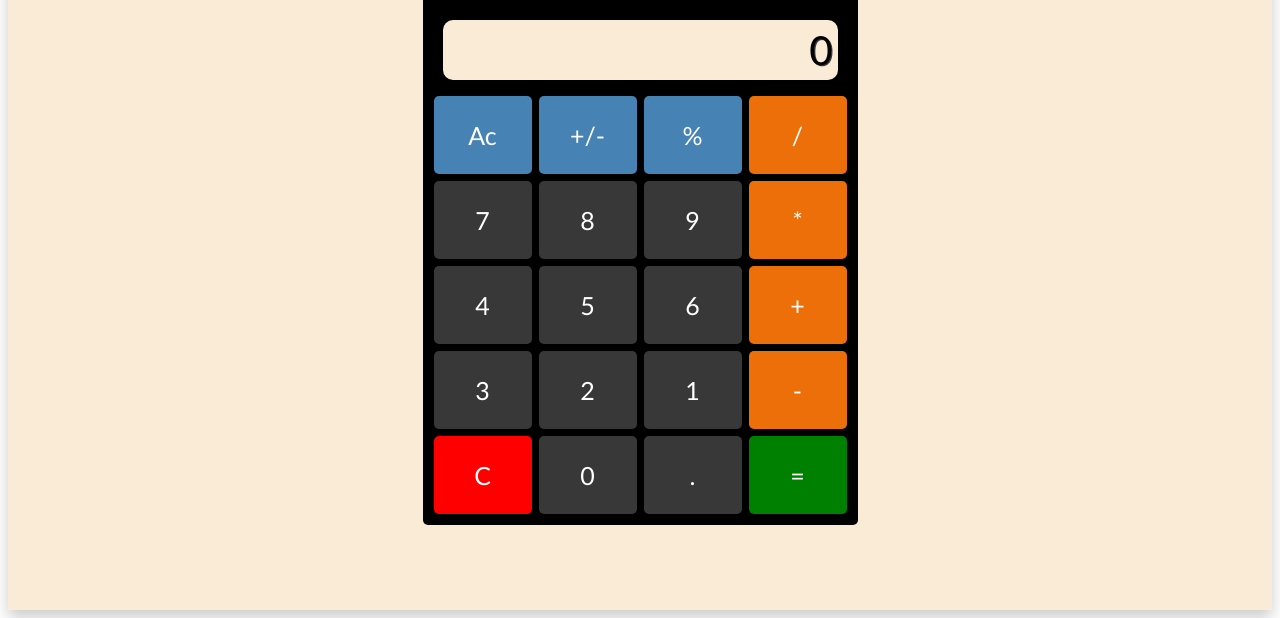
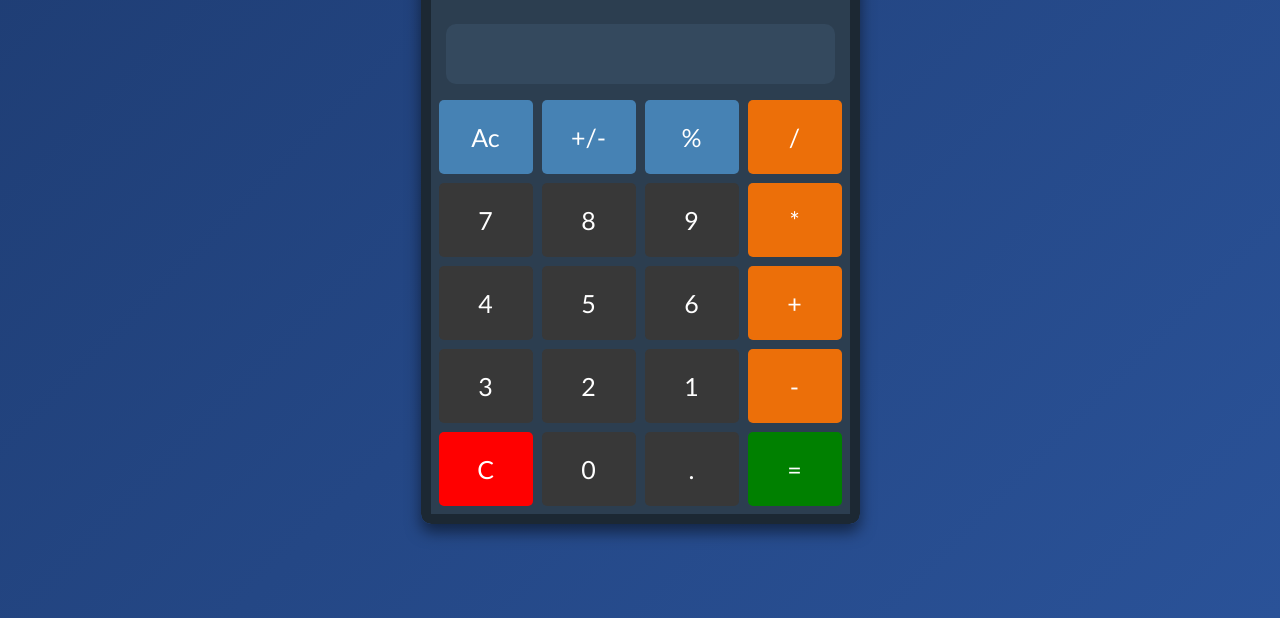
Before and after one commit to SupunCharindu/TOP-CAL, a plain HTML site: page index.html in a window 1280 px wide. Shown: the part 198-816 px from the top of the page. Drawn offline with Linux system fonts and the light colour scheme.

Commit message:
Update UI little bit

```diff
--- a/index.html
+++ b/index.html
@@ -11,7 +11,7 @@
     <div class="cal">
         <div class="container">
             <h1 class="heading">TOP-CAL</h1>
-            <div id="display">0</div>
+            <div id="display"></div>
 
             <button class="clear btn" type="button">Ac</button>
             <button class="sign btn" type="button">+/-</button>
--- a/style.css
+++ b/style.css
@@ -1,30 +1,38 @@
 *{
     text-align: center;
     font-family: 'Gill Sans', 'Gill Sans MT', Calibri, 'Trebuchet MS', sans-serif;
+
 }
 
-
+body{
+    background: linear-gradient(135deg, #1e3c72, #2a5298);
+    display: flex;
+    justify-content: center;
+    align-items: center;
+    height: 100vh;
+    color: #fff;
+}
 
 .cal{
-    background-color: antiquewhite;
     display: flex;
     justify-content: center;
     align-content: center;
     align-items: center;
-    height: 100vh;
+    /* height: 75vh; */
+    border-radius: 10px;
     overflow: hidden;
-    box-shadow: 0 8px 15px rgba(0, 0, 0, 0.2);
+    box-shadow: 0 8px 15px rgba(0, 0, 0, 0.5);
 }
 
 .container{
-    background-color: black;
+    background: #2c3e50;
     border: 10px solid rgba(0, 0, 0, 0.361);
-    border-radius: 5px;
+    border-radius: 10px;
     display: grid;
     grid-template-columns: repeat(4 , 100px);
     grid-template-rows: minmax(80px,100px) repeat(6, 80px) ;
-
-    gap: 5px;
+    padding: 5px;
+    gap: 3px;
 }
 
 .heading{
@@ -33,13 +41,14 @@
     grid-column: 1/ 5;
     font-size: 40px;
     text-align: center;
-    color: rgba(221, 190, 88, 0.937);
+    color: rgba(238, 238, 238, 0.937);
 
 }
 
 #display{
     grid-column: 1 /-1;
-    background-color: antiquewhite;
+    background: #34495e;
+    color: #fff;;
     display: flex;
     flex-direction: column;
     justify-content: space-around;
@@ -56,7 +65,7 @@
     display: flex;
     align-items: center;
     justify-content: center;
-    margin: 1px;
+    margin: 3px;
     border-radius: 5px;
     border: none;
     font-size: 25px;
```
